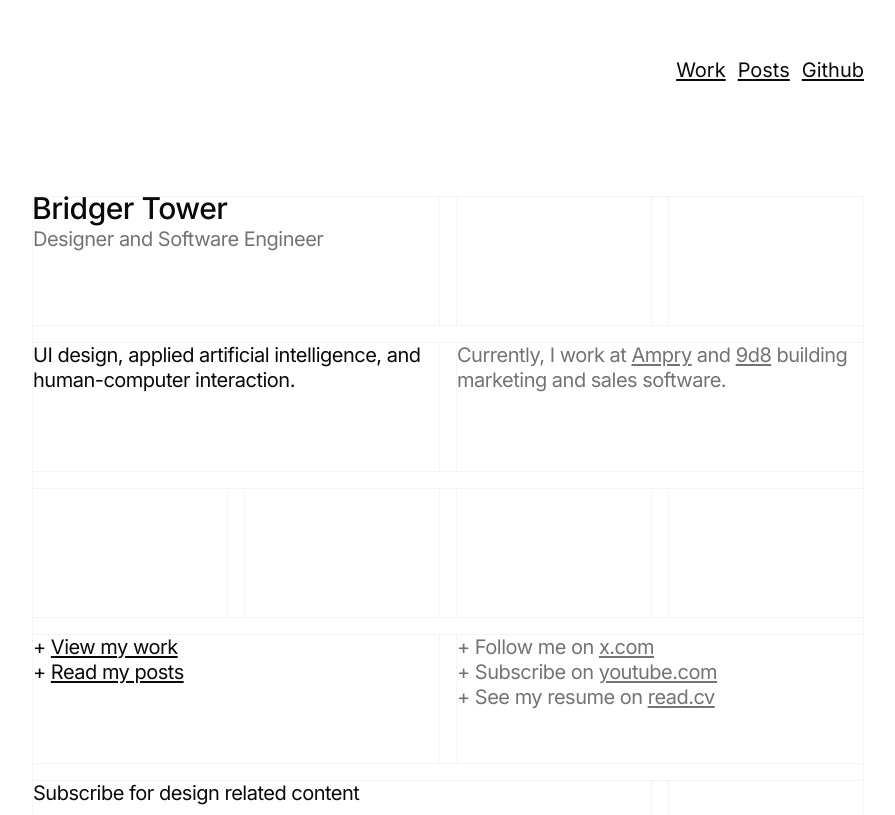
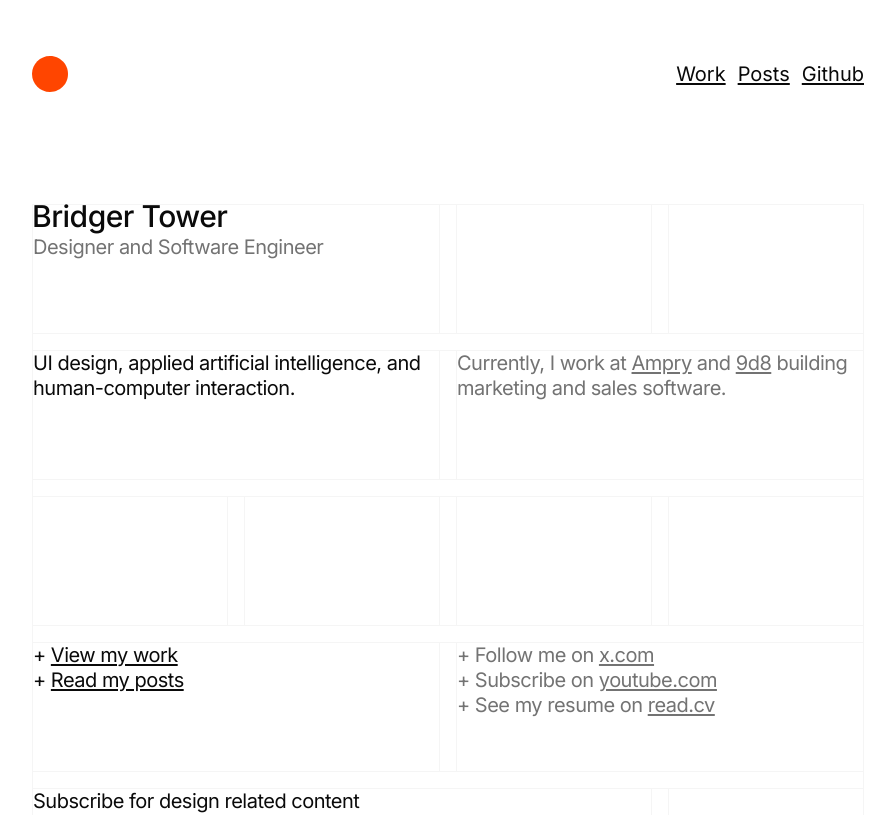
Before and after one commit to brijr/site, a Next.js app: page / in a window 1280 px wide. Shown: the top 815 px of the page, without its empty margins (192-1087 px from the left). Built offline with nearby package versions, Linux system fonts and the light colour scheme.

Commit message:
fix: logo on homepage

```diff
--- a/app/layout.tsx
+++ b/app/layout.tsx
@@ -40,7 +40,7 @@ export default function RootLayout({
       <body
         className={cn(
           "min-h-screen bg-background font-sans antialiased w-screen overflow-x-hidden",
-          fontSans.variable
+          fontSans.variable,
         )}
       >
         <ThemeProvider
@@ -72,6 +72,13 @@ const Header = () => {
             className="hidden group-hover:block invert dark:invert-0"
             alt="Bridger Logo"
           />
+          <Image
+            src={Circle}
+            width={36}
+            height={29.31}
+            className="group-hover:hidden"
+            alt="Bridger Logo"
+          />
           <h3 className="sr-only">
             Bridger Tower / Designer and Software Engineer
           </h3>
```
